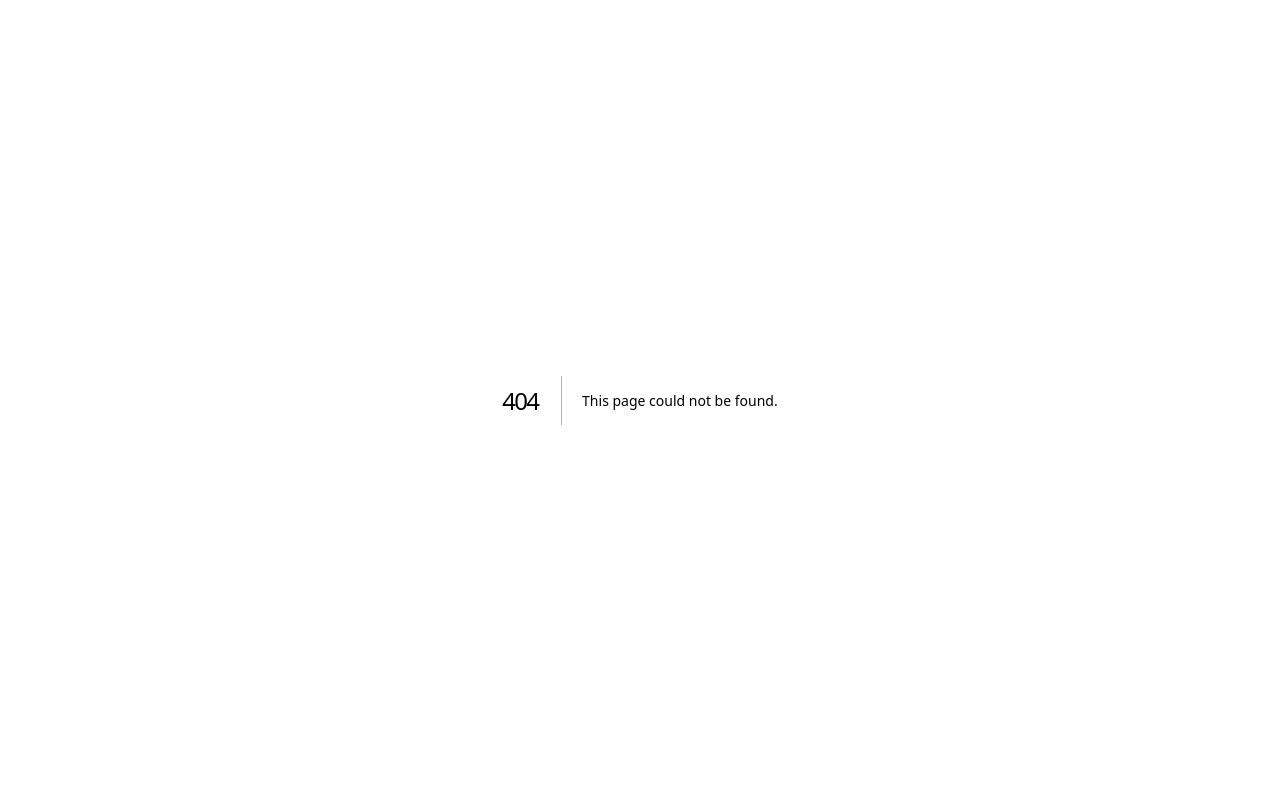
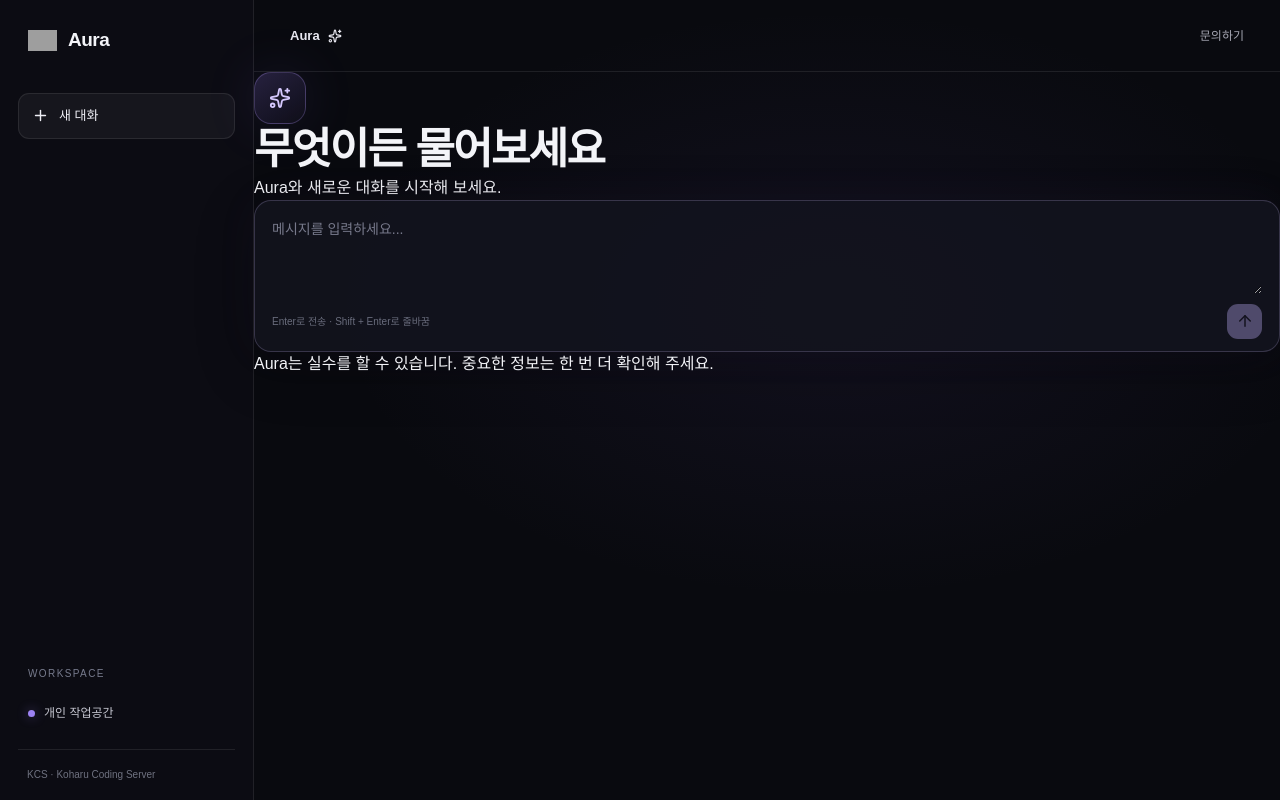
Before and after one commit to Workshop-Koharu/Aura-AI, a Next.js app: page /chat in a window 1280 px wide. Before the commit this address had no page. Built offline with nearby package versions, Linux system fonts and the light colour scheme; grey boxes are pictures that could not be loaded.

Commit message:
Initialize Aura AI web app

```diff
--- /dev/null
+++ b/app/api/chat/route.ts
@@ -0,0 +1,48 @@
+import { NextRequest, NextResponse } from "next/server";
+
+type ChatMessage = { role: "user" | "assistant"; content: string };
+
+export async function POST(request: NextRequest) {
+  const endpoint = process.env.AURA_MODEL_API_URL;
+  const apiKey = process.env.AURA_MODEL_API_KEY;
+  if (!endpoint) {
+    return NextResponse.json({ error: "모델 API 주소가 설정되지 않았습니다. AURA_MODEL_API_URL을 서버 환경 변수에 등록해 주세요." }, { status: 503 });
+  }
+
+  let messages: ChatMessage[];
+  try {
+    const body = await request.json();
+    if (!Array.isArray(body.messages) || body.messages.length === 0) {
+      return NextResponse.json({ error: "메시지가 비어 있습니다." }, { status: 400 });
+    }
+    messages = body.messages.filter((item: unknown): item is ChatMessage =>
+      !!item && typeof item === "object" &&
+      ["user", "assistant"].includes(String((item as ChatMessage).role)) &&
+      typeof (item as ChatMessage).content === "string",
+    ).slice(-40);
+  } catch {
+    return NextResponse.json({ error: "요청 형식이 올바르지 않습니다." }, { status: 400 });
+  }
+
+  try {
+    const upstream = await fetch(endpoint, {
+      method: "POST",
+      headers: { "Content-Type": "application/json", ...(apiKey ? { Authorization: `Bearer ${apiKey}` } : {}) },
+      body: JSON.stringify({ model: "aura", messages, stream: false }),
+      cache: "no-store",
+      signal: AbortSignal.timeout(90_000),
+    });
+    const payload = await upstream.json().catch(() => null);
+    if (!upstream.ok) {
+      return NextResponse.json({ error: payload?.error?.message || payload?.detail || "모델 서버에서 오류가 발생했습니다." }, { status: upstream.status });
+    }
+    const content = payload?.choices?.[0]?.message?.content ?? payload?.message ?? payload?.response;
+    if (typeof content !== "string" || !content.trim()) {
+      return NextResponse.json({ error: "모델 서버 응답에 답변 텍스트가 없습니다." }, { status: 502 });
+    }
+    return NextResponse.json({ content });
+  } catch (error) {
+    const message = error instanceof Error && error.name === "TimeoutError" ? "모델 응답 시간이 초과되었습니다." : "모델 서버에 연결할 수 없습니다.";
+    return NextResponse.json({ error: message }, { status: 502 });
+  }
+}
--- /dev/null
+++ b/app/chat/chat-client.tsx
@@ -0,0 +1,77 @@
+"use client";
+
+import { FormEvent, useCallback, useEffect, useRef, useState } from "react";
+import Image from "next/image";
+import { useRouter } from "next/navigation";
+import { ArrowUp, Plus, Sparkles, UserRound } from "lucide-react";
+
+type Message = { role: "user" | "assistant"; content: string };
+
+export default function ChatClient({ initialMessage }: { initialMessage: string }) {
+  const router = useRouter();
+  const [messages, setMessages] = useState<Message[]>([]);
+  const [draft, setDraft] = useState("");
+  const [loading, setLoading] = useState(false);
+  const [error, setError] = useState("");
+  const bottomRef = useRef<HTMLDivElement>(null);
+  const sentInitial = useRef(false);
+
+  useEffect(() => bottomRef.current?.scrollIntoView({ behavior: "smooth" }), [messages, loading]);
+
+  const send = useCallback(async (raw: string) => {
+    const content = raw.trim();
+    if (!content || loading) return;
+    const next = [...messages, { role: "user" as const, content }];
+    setMessages(next);
+    setDraft("");
+    setError("");
+    setLoading(true);
+    try {
+      const response = await fetch("/api/chat", {
+        method: "POST",
+        headers: { "Content-Type": "application/json" },
+        body: JSON.stringify({ messages: next }),
+      });
+      const data = await response.json();
+      if (!response.ok) throw new Error(data.error || "응답을 가져오지 못했습니다.");
+      setMessages([...next, { role: "assistant", content: data.content }]);
+    } catch (cause) {
+      setError(cause instanceof Error ? cause.message : "알 수 없는 오류가 발생했습니다.");
+    } finally {
+      setLoading(false);
+    }
+  }, [loading, messages]);
+
+  useEffect(() => {
+    if (initialMessage && !sentInitial.current) {
+      sentInitial.current = true;
+      void send(initialMessage);
+    }
+  }, [initialMessage, send]);
+
+  function submit(event: FormEvent<HTMLFormElement>) {
+    event.preventDefault();
+    void send(draft);
+  }
+
+  return (
+    <main className="app-shell">
+      <aside className="sidebar">
+        <div className="brand"><Image src="https://cdn.discordapp.com/attachments/1572752814092849313/1572752814554226809/aura-mark.png?ex=6b06c3f3&is=6b057273&hm=a34a78e1d0b73c92e017785b7107e030bd5fb898913d503ed2da2349c5119b12&" alt="Aura" width={29} height={29} unoptimized /><span>Aura</span></div>
+        <button className="new-chat" onClick={() => router.push("/")}><Plus size={17} /> 새 대화</button>
+        <div className="sidebar-bottom"><div className="workspace-label">WORKSPACE</div><div className="workspace-row"><span className="workspace-dot" /> 개인 작업공간</div><div className="sidebar-footer">KCS · Koharu Coding Server</div></div>
+      </aside>
+      <section className="main-panel">
+        <header className="topbar"><div className="model-picker">Aura <Sparkles size={14} /></div><div className="topbar-spacer" /><a className="topbar-link" href="mailto:admin@koharu.live">문의하기</a></header>
+        <div className="chat-content">
+          {messages.length === 0 && <div className="empty-chat"><div className="welcome-mark"><Sparkles size={22} /></div><h1>무엇이든 물어보세요</h1><p>Aura와 새로운 대화를 시작해 보세요.</p></div>}
+          {messages.map((message, index) => <article className={`message-row ${message.role}`} key={index}><div className="message-avatar">{message.role === "assistant" ? <Sparkles size={16} /> : <UserRound size={16} />}</div><div className="message-body"><div className="message-name">{message.role === "assistant" ? "Aura" : "나"}</div><div className="message-text">{message.content}</div></div></article>)}
+          {loading && <article className="message-row assistant"><div className="message-avatar"><Sparkles size={16} /></div><div className="message-body"><div className="message-name">Aura</div><div className="typing"><i /><i /><i /></div></div></article>}
+          {error && <div className="chat-error">{error}</div>}
+          <div ref={bottomRef} />
+        </div>
+        <div className="chat-composer-wrap"><form className="composer" onSubmit={submit}><textarea value={draft} onChange={event => setDraft(event.target.value)} onKeyDown={event => { if (event.key === "Enter" && !event.shiftKey) { event.preventDefault(); event.currentTarget.form?.requestSubmit(); } }} placeholder="메시지를 입력하세요..." rows={2} aria-label="메시지 입력" /><div className="composer-actions"><span className="composer-hint">Enter로 전송 · Shift + Enter로 줄바꿈</span><button className="send-button" type="submit" disabled={!draft.trim() || loading} aria-label="전송"><ArrowUp size={18} /></button></div></form><p className="chat-disclaimer">Aura는 실수를 할 수 있습니다. 중요한 정보는 한 번 더 확인해 주세요.</p></div>
+      </section>
+    </main>
+  );
+}
--- /dev/null
+++ b/app/chat/page.tsx
@@ -0,0 +1,8 @@
+import ChatClient from "./chat-client";
+
+export const instant = false;
+
+export default async function ChatPage({ searchParams }: { searchParams: Promise<{ message?: string }> }) {
+  const params = await searchParams;
+  return <ChatClient initialMessage={params.message ?? ""} />;
+}
--- a/app/page.tsx
+++ b/app/page.tsx
@@ -1,6 +1,8 @@
 "use client";
 
 import { FormEvent, useState } from "react";
+import Image from "next/image";
+import { useRouter } from "next/navigation";
 import { ArrowUp, ChevronDown, Menu, Plus, Sparkles } from "lucide-react";
 
 const suggestions = [
@@ -12,22 +14,23 @@ const suggestions = [
 export default function Home() {
   const [message, setMessage] = useState("");
   const [menuOpen, setMenuOpen] = useState(false);
+  const router = useRouter();
 
   function submitMessage(event: FormEvent<HTMLFormElement>) {
     event.preventDefault();
     const value = message.trim();
     if (!value) return;
-    window.location.href = `/chat?message=${encodeURIComponent(value)}`;
+    router.push(`/chat?message=${encodeURIComponent(value)}`);
   }
 
   return (
     <main className="app-shell">
       <aside className={`sidebar ${menuOpen ? "sidebar-open" : ""}`}>
         <div className="brand">
-          <img src="https://cdn.discordapp.com/attachments/1572752814092849313/1572752814554226809/aura-mark.png?ex=6b06c3f3&is=6b057273&hm=a34a78e1d0b73c92e017785b7107e030bd5fb898913d503ed2da2349c5119b12&" alt="Aura" />
+          <Image src="https://cdn.discordapp.com/attachments/1572752814092849313/1572752814554226809/aura-mark.png?ex=6b06c3f3&is=6b057273&hm=a34a78e1d0b73c92e017785b7107e030bd5fb898913d503ed2da2349c5119b12&" alt="Aura" width={29} height={29} unoptimized />
           <span>Aura</span>
         </div>
-        <button className="new-chat" onClick={() => (window.location.href = "/")}><Plus size={17} /> 새 대화</button>
+        <button className="new-chat" onClick={() => router.push("/")}><Plus size={17} /> 새 대화</button>
         <div className="sidebar-bottom">
           <div className="workspace-label">WORKSPACE</div>
           <div className="workspace-row"><span className="workspace-dot" /> 개인 작업공간</div>
--- a/package.json
+++ b/package.json
@@ -9,6 +9,8 @@
     "lint": "eslint"
   },
   "dependencies": {
+    "@supabase/supabase-js": "^2.119.2",
+    "lucide-react": "^1.78.0",
     "next": "16.4.6",
     "react": "19.3.0",
     "react-dom": "19.3.0"
```
Also changed, not shown: 2 other files (tests, documents, lock files or other folders).
